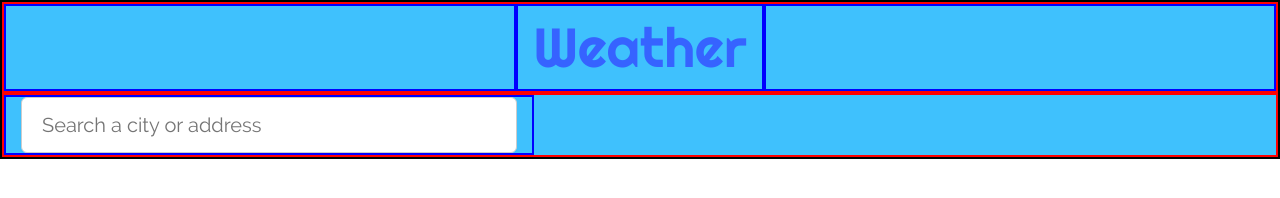
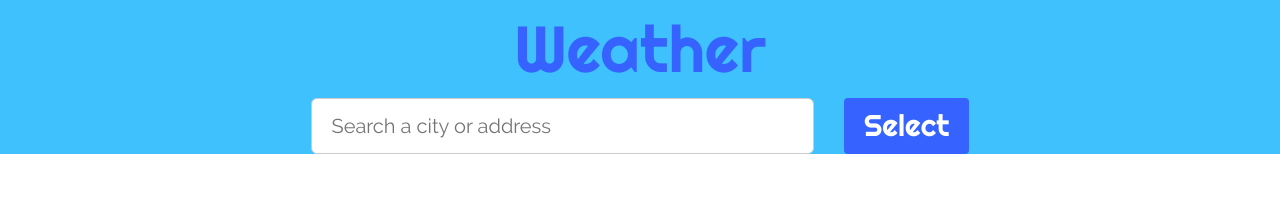
Before and after one commit to dvptl68/Weather, an Electron app: page app/html/index.html in a window 1280 px wide. Drawn offline with nearby package versions, Linux system fonts and the light colour scheme; no server answers.

Commit message:
Add button styling

```diff
--- a/app/css/style.css
+++ b/app/css/style.css
@@ -21,7 +21,7 @@ html, body {
 }
 
 [class*="container"] {
-  border: 2px black solid;
+  /* border: 2px black solid; */
   background-color: #3FC1FD;
 }
 
@@ -39,15 +39,15 @@ html, body {
 }
 
 .row {
-  border: 2px red solid;
+  /* border: 2px red solid; */
   background-color: #3FC1FD;
-  /* border-bottom: 3px black solid; */
+  border-bottom: 3px black solid;
 }
 
-#header-row { border: none; }
+.no-border-row { border: none; }
 
 [class*="col"] {
-  border: 2px blue solid;
+  /* border: 2px blue solid; */
   background-color: #3FC1FD;
 }
 
@@ -60,7 +60,7 @@ html, body {
 
 #title-large {
   font-family: 'Righteous';
-  font-size: 55px;
+  font-size: 65px;
   color: #3663FF;
   margin-bottom: 0px;
 }
@@ -73,6 +73,24 @@ html, body {
   font-family: 'Raleway';
   font-size: 20px;
   width: 100%;
+}
+
+#submit {
+  background-color: #3663FF;
+  border: none;
+  color: white;
+  cursor: pointer;
+  border-radius: 4px;
+  text-align: center;
+  font-size: 30px;
+  font-family: 'Righteous';
+  padding: 5px 20px;
+  padding-bottom: 6px;
+  outline: 0 !important;
+}
+
+#submit:hover {
+  background-color: #0431CD;
 }
 
 .selector {
--- a/app/html/index.html
+++ b/app/html/index.html
@@ -26,7 +26,7 @@
     <div class="container-fluid" id="welcome">
 
       <!-- Title row -->
-      <div class="row">
+      <div class="row no-border-row">
 
         <!-- Separator column -->
         <div class="col"></div>
@@ -42,12 +42,23 @@
       </div>
 
       <!-- Selection row -->
-      <div class="row">
+      <div class="row no-border-row">
+
+        <!-- Separator column -->
+        <div class="col"></div>
 
         <!-- Selection text box -->
         <div class="col-5">
           <input type="text" id="location" placeholder="Search a city or address">
         </div>
+
+        <!-- Submit button -->
+        <div class="col-auto">
+          <button id="submit">Select</button>
+        </div>
+
+        <!-- Separator column -->
+        <div class="col"></div>
 
       </div>
 
@@ -57,7 +68,7 @@
     <div class="container-fluid" id="header">
 
       <!-- Header row -->
-      <div class="row" id="header-row">
+      <div class="row no-border-row">
 
         <!-- Title -->
         <div class="col-auto">
--- a/app/js/script.js
+++ b/app/js/script.js
@@ -69,7 +69,7 @@ const noData = () => {
   //Row of content
   const row = document.createElement('DIV');
   row.classList.add('row');
-  row.id = 'header-row';
+  row.id = 'no-border-row';
 
   //Column for information
   const col = document.createElement('DIV');
@@ -498,7 +498,7 @@ const displayLoading = () => {
   //Row of content
   const row = document.createElement('DIV');
   row.classList.add('row');
-  row.id = 'header-row';
+  row.id = 'no-border-row';
 
   //Column for information
   const col = document.createElement('DIV');
```
